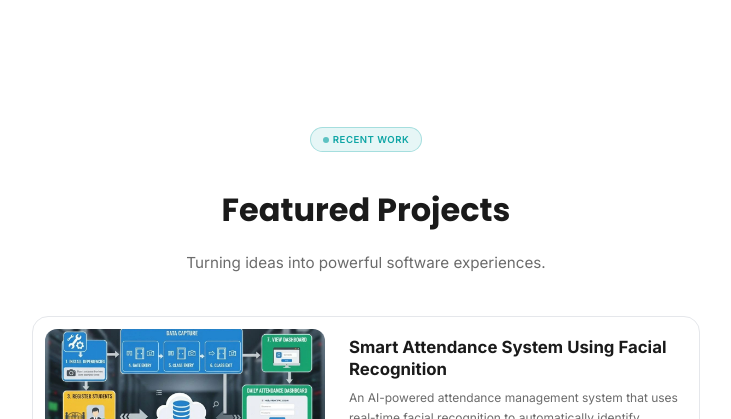
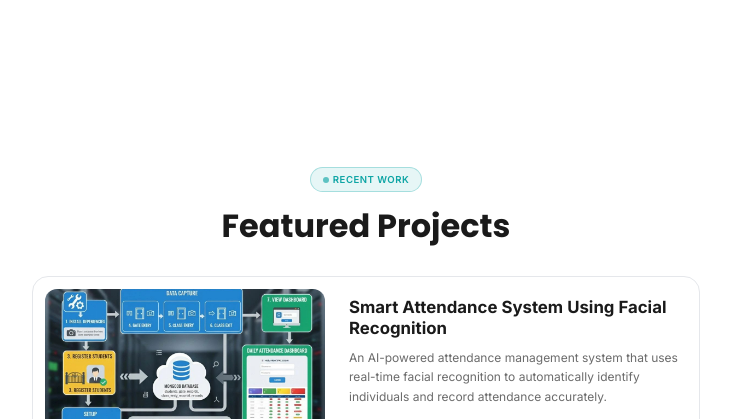
Before and after one commit to udaykushalapur/PORTFOLIO-2, a website built with Vite: page index.html in a window 1280 px wide. Shown: the part 1040-1459 px from the top of the page, without its empty margins (274-1005 px from the left). Built offline with nearby package versions, Linux system fonts and the light colour scheme.

Commit message:
updated in the project section added linnk

```diff
--- a/css/styles.css
+++ b/css/styles.css
@@ -706,11 +706,11 @@ textarea {
 
 .page-header {
   text-align: center;
-  margin-bottom: var(--space-10);
+  margin-bottom: var(--space-6);
 }
 
 .page-header .badge {
-  margin-bottom: var(--space-8);
+  margin-bottom: var(--space-2);
 }
 
 .page-title {
--- a/index.html
+++ b/index.html
@@ -142,9 +142,6 @@
           <div class="page-header">
             <span class="badge badge-available">Recent Work</span>
             <h2 class="page-title">Featured Projects</h2>
-            <p class="page-subtitle">
-              Turning ideas into powerful software experiences.
-            </p>
           </div>
 
           <!-- Projects Grid -->
```
